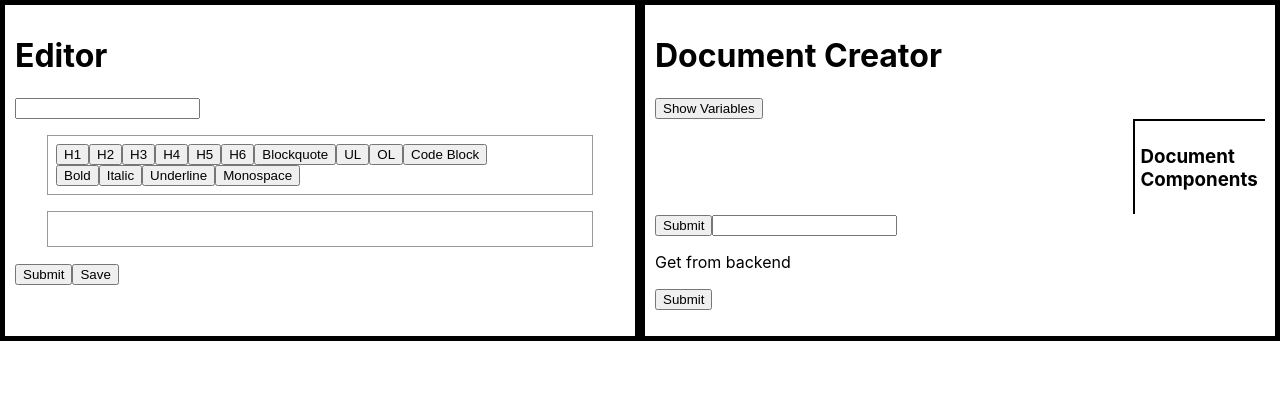
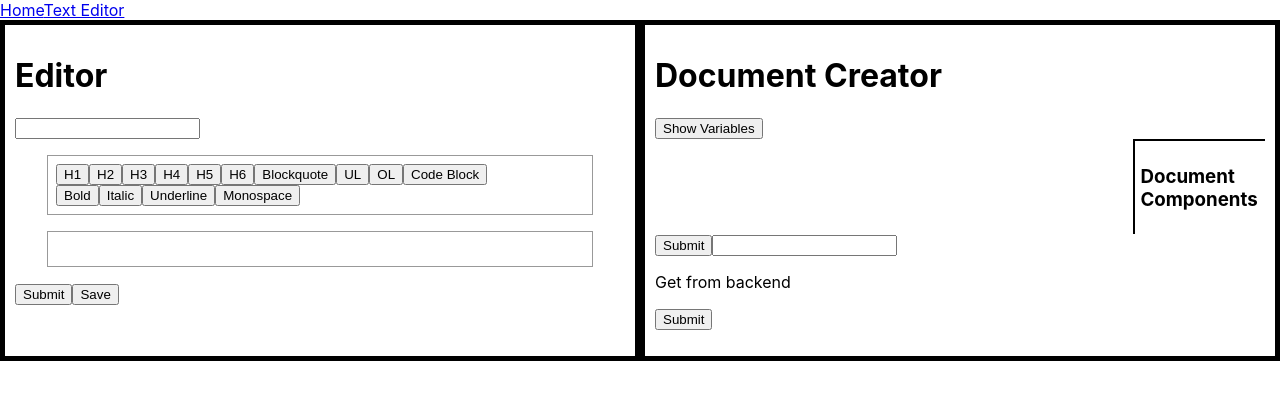
Before and after one commit to jmwalsh101/OPUS, a React (Create React App) app in the folder client/: page /text-editor in a window 1280 px wide. Shown: the top 400 px of the page. Built offline with nearby package versions, Linux system fonts and the light colour scheme.

Commit message:
react-router-dom installed and set up

```diff
--- a/client/package.json
+++ b/client/package.json
@@ -16,6 +16,7 @@
     "draft-js": "^0.11.7",
     "react": "^18.2.0",
     "react-dom": "^18.2.0",
+    "react-router-dom": "^6.4.2",
     "react-scripts": "5.0.1",
     "web-vitals": "^2.1.4"
   },
--- a/client/src/App.js
+++ b/client/src/App.js
@@ -1,9 +1,10 @@
-import TextEditor from "./components/textEditor";
+import Navigation from "./components/Navigation";
+import Home from "./components/Home";
 
 function App() {
   return (
     <>
-      <TextEditor />
+      <Navigation />
     </>
   );
 }
--- a/client/src/components/DocCreator.js
+++ b/client/src/components/DocCreator.js
@@ -14,8 +14,6 @@ function DocCreator(props) {
   const [document, setDocument] = useState([]);
   const [docTitle, setDocTitle] = useState("");
   const [backendData, setBackendData] = useState([{}]);
-
-  console.log(backendData);
 
   // backendData import
   function handleBackend(e) {
@@ -118,6 +116,8 @@ function DocCreator(props) {
         </DndContext>
         <input type="submit" onClick={handleSubmit} />
         <input type="text" onChange={handleSaveTitle} />
+
+        {/* This is for testing APIS */}
         <div>
           <p>Get from backend</p>
           <input type="submit" onClick={handleBackend} />
--- /dev/null
+++ b/client/src/components/Home.js
@@ -0,0 +1,4 @@
+function Home() {
+  return <>Hello</>;
+}
+export default Home;
--- /dev/null
+++ b/client/src/components/Navigation.js
@@ -0,0 +1,25 @@
+import React from "react";
+
+import { BrowserRouter, Routes, Route } from "react-router-dom";
+import Home from "./Home";
+import TextEditor from "./TextEditor";
+
+function Navigation() {
+  return (
+    <>
+      <a className="nav-link" href="http://localhost:3000/">
+        Home
+      </a>
+      <a className="nav-link" href="http://localhost:3000/text-editor">
+        Text Editor
+      </a>
+      <BrowserRouter>
+        <Routes>
+          <Route path="/" element={<Home />} />
+          <Route path="/text-editor" element={<TextEditor />} />
+        </Routes>
+      </BrowserRouter>
+    </>
+  );
+}
+export default Navigation;
--- a/client/src/components/textEditor.js
+++ b/client/src/components/textEditor.js
@@ -1,6 +1,5 @@
 import React, { useState, useEffect } from "react";
 import DocCreator from "./DocCreator";
-import axios from "axios";
 
 import { Editor, EditorState, RichUtils } from "draft-js";
 import { convertToHTML } from "draft-convert";
```
Also changed, not shown: 1 other file (tests, documents, lock files or other folders).
